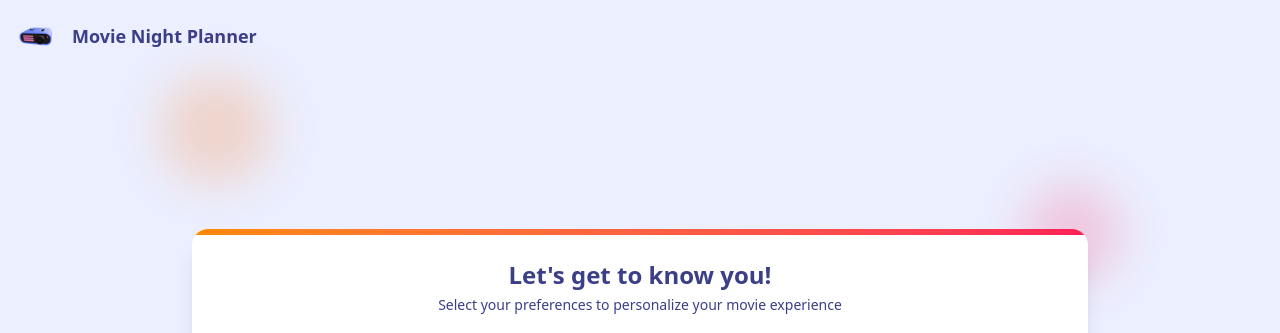
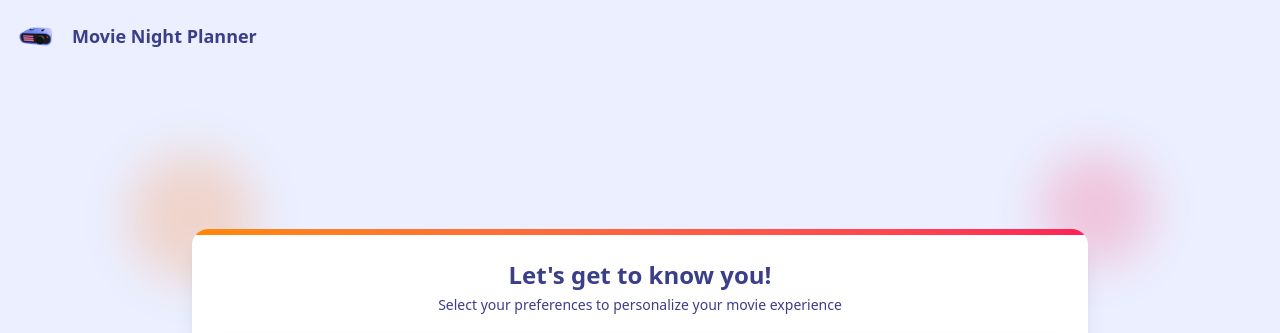
Before and after one commit to minnaheim/group_19_client, a Next.js app: page /favorite_genres in a window 1280 px wide. Shown: the top 333 px of the page. Built offline with nearby package versions, Linux system fonts and the light colour scheme; no server answers.

Commit message:
should fix the blob pixely issue

```diff
--- a/src/app/(favorites)/layout.tsx
+++ b/src/app/(favorites)/layout.tsx
@@ -8,7 +8,7 @@ export default function Layout({ children }: { children: React.ReactNode }) {
   return (
       <FavoritesProvider>
         <div className="bg-[#ebefff] min-h-screen flex flex-col">
-        {/* Header with Logo - Optimized padding */}
+          {/* Header with Logo  */}
           <header className="p-3 sm:p-4">
             <div className="flex items-center space-x-2 cursor-pointer">
               <Image
@@ -24,14 +24,14 @@ export default function Layout({ children }: { children: React.ReactNode }) {
             </div>
           </header>
 
-        {/* Main Content - Optimized padding */}
+          {/* Main Content  */}
           <main className="flex-1 flex items-center justify-center px-4 py-3 sm:py-5">
             <div className="w-full max-w-xs sm:max-w-md md:max-w-lg lg:max-w-2xl xl:max-w-4xl mx-auto">
-            {/* Decorative elements - Smaller blur effects */}
               <div className="relative mb-3 hidden sm:block">
-              <div className="absolute -top-8 -right-8 w-24 h-24 bg-rose-500 rounded-full transform rotate-12 opacity-20 blur-xl">
+
+                <div className="absolute -top-16 -right-16 w-28 h-28 bg-rose-500 rounded-full transform rotate-12 opacity-20 blur-xl">
                 </div>
-              <div className="absolute bottom-8 -left-8 w-28 h-28 bg-orange-500 rounded-full opacity-20 blur-xl">
+                <div className="absolute -bottom-16 -left-16 w-32 h-32 bg-orange-500 rounded-full opacity-20 blur-xl">
                 </div>
               </div>
 
@@ -52,7 +52,7 @@ export default function Layout({ children }: { children: React.ReactNode }) {
 
                   {children}
 
-                {/* Movie poster decoration - More compact */}
+                  {/* Movie poster decoration  */}
                   <div className="mt-4 flex justify-center space-x-2 hidden sm:flex">
                     <div className="w-7 h-10 sm:w-8 sm:h-12 bg-[#3b3e88]/20 rounded-lg shadow-sm transform -rotate-6">
                     </div>
```
Lines whose indentation alone changed are shown as unchanged.
